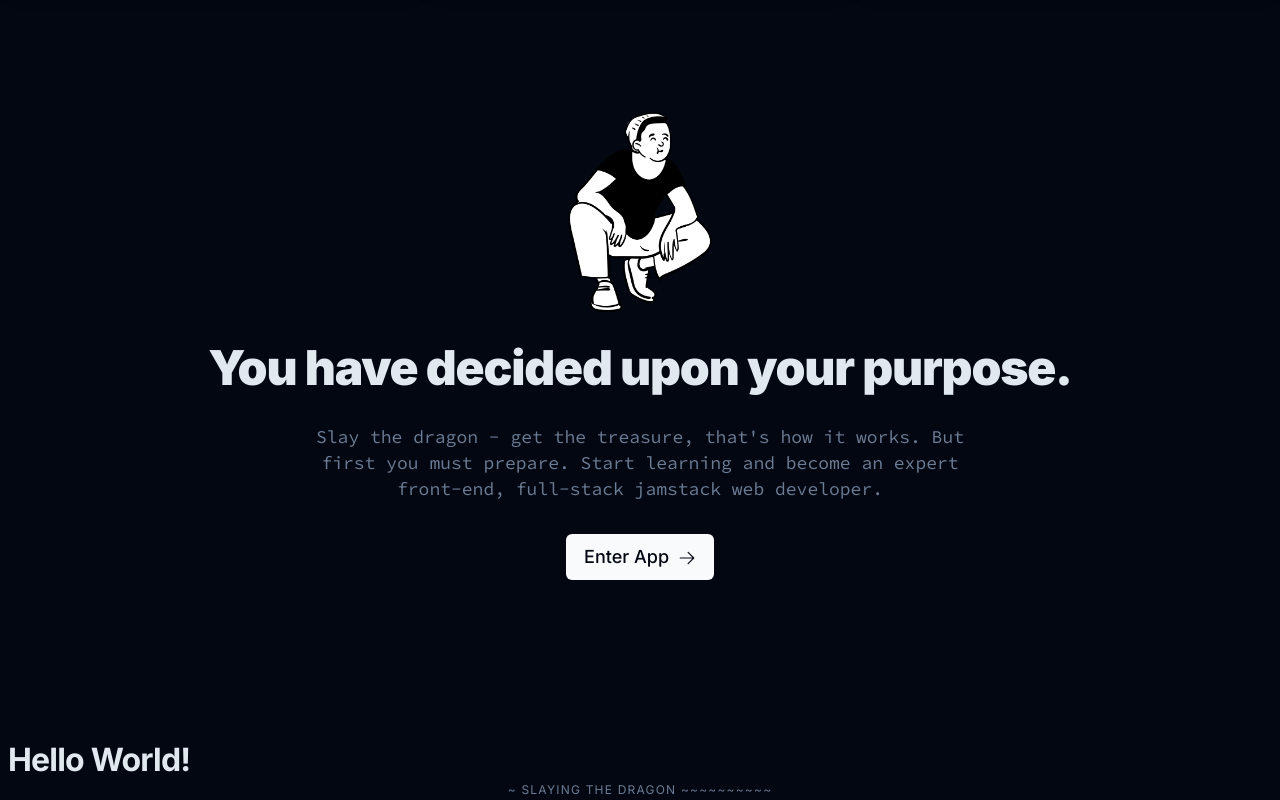
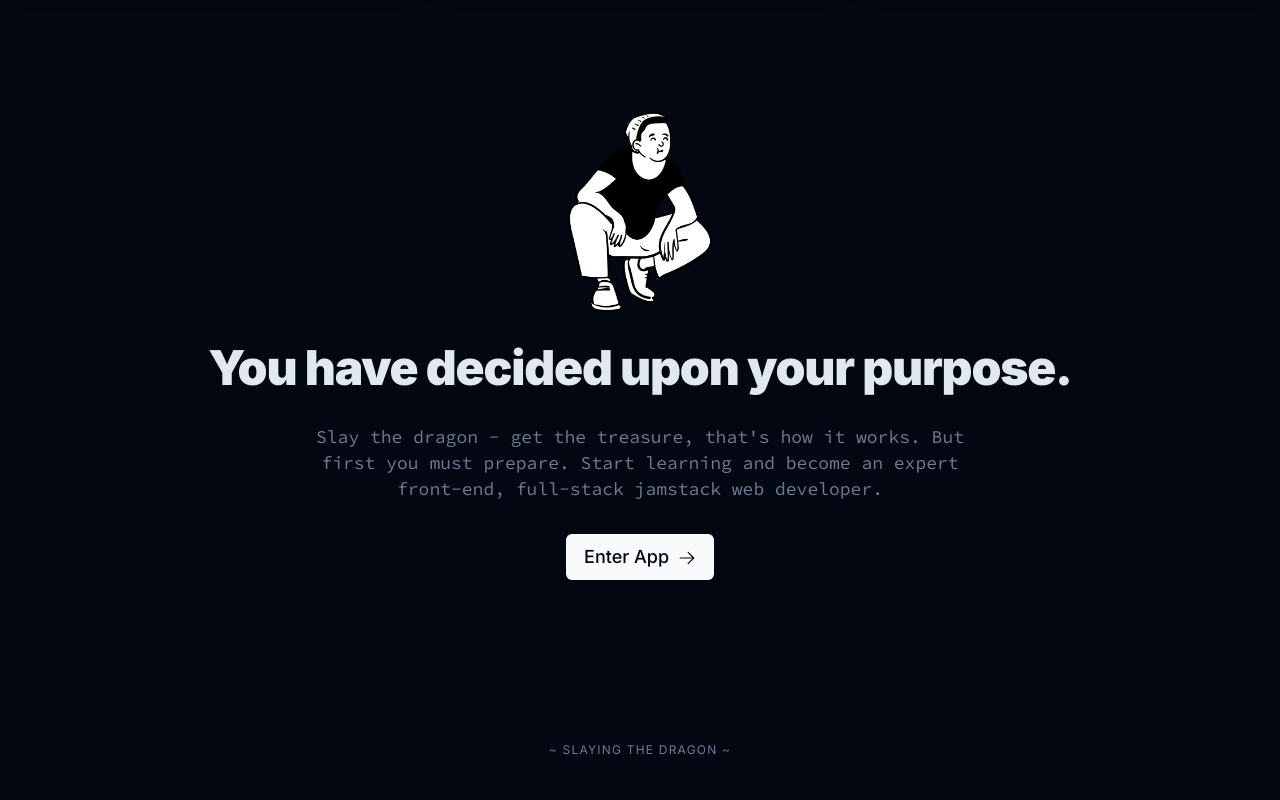
Before and after one commit to RamziBach/final-project, a plain HTML site: page index.html in a window 1280 px wide. Shown: the part 5208-6008 px from the top of the page. After the commit the page ends 5968 px from the top, so only its background shows below. Drawn offline with Linux system fonts and the light colour scheme.

Commit message:
fixed footer

```diff
--- a/index.html
+++ b/index.html
@@ -608,8 +608,7 @@
       </section>
     </main>
     <footer class="container section">
-      <h1>Hello World!</h1>
-      <p class="footer__description">~ Slaying The Dragon ~~~~~~~~~~</p>
+      <p class="footer__description">~ Slaying The Dragon ~</p>
     </footer>
   </body>
 </html>
```
